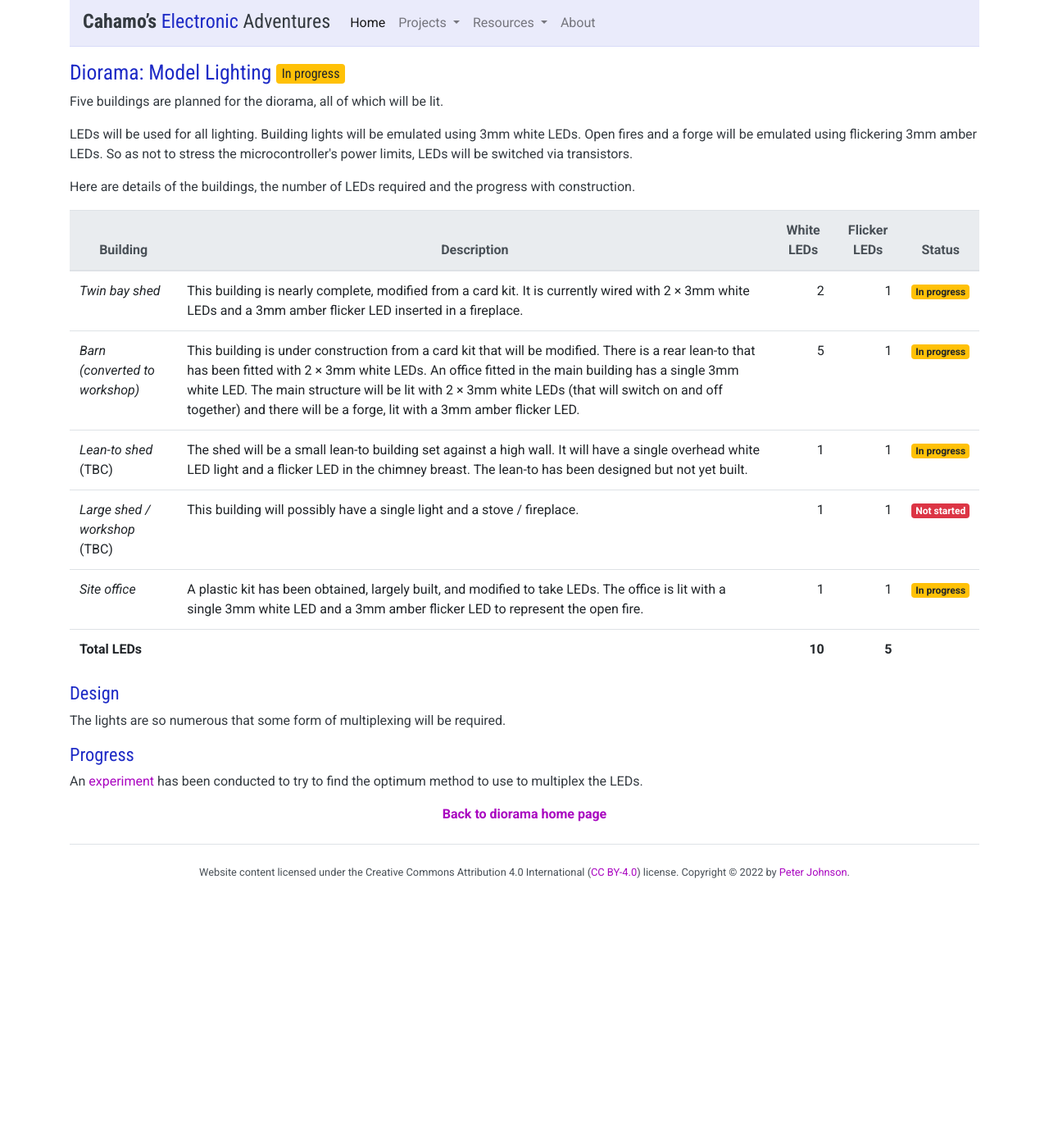
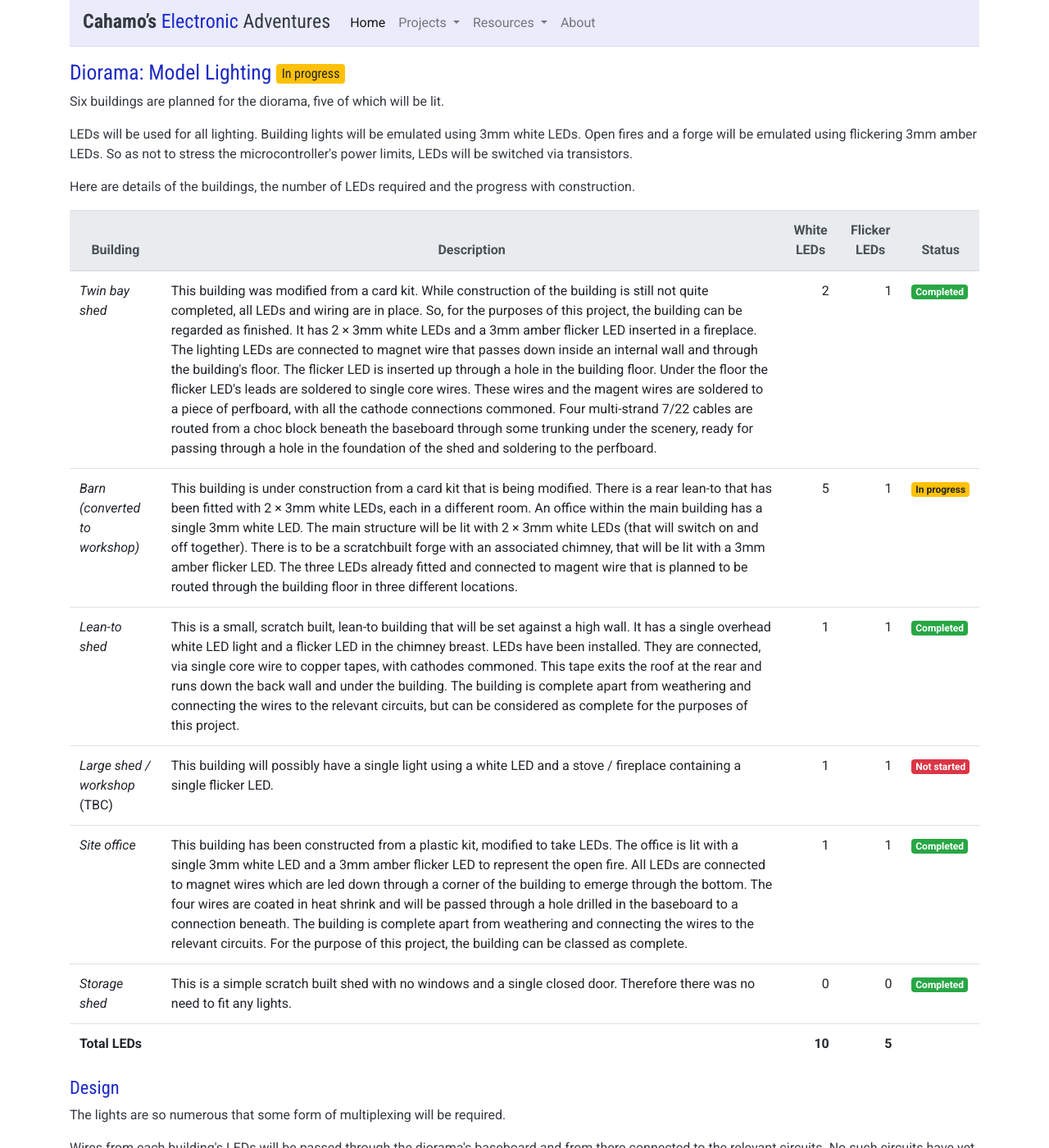
Before and after one commit to cahamo/cahamo.github.io, a Jekyll site: the page built from projects/diorama/lighting.html, in a window 1280 px wide and 1400 px high. Shown: the whole window at 82% size. Built offline with Jekyll 4.4.1, drawn with Linux system fonts in a browser that asks for light colours; comment, search, counter and statistics services are not loaded; some of the changed text lies outside the part shown.

Commit message:
Update diorama lighting page with recent progress

```diff
--- a/projects/diorama/lighting.html
+++ b/projects/diorama/lighting.html
@@ -3,7 +3,7 @@ layout: default
 ---
 <h1>Diorama: Model Lighting <span class="badge badge-warning">In&nbsp;progress</span></h1>
 
-<p>Five buildings are planned for the diorama, all of which will be lit.</p>
+<p>Six buildings are planned for the diorama, five of which will be lit.</p>
 
 <p>LEDs will be used for all lighting. Building lights will be emulated using 3mm white LEDs. Open fires and a forge will be emulated using flickering 3mm amber LEDs. So as not to stress the microcontroller's power limits, LEDs will be switched via transistors.</p>
 
@@ -22,38 +22,45 @@ layout: default
     <tbody>
         <tr>
             <td><em>Twin bay shed</em></td>
-            <td>This building is nearly complete, modified from a card kit. It is currently wired with 2 &times; 3mm white LEDs and a 3mm amber flicker LED inserted in a fireplace.</td>
+            <td>This building was modified from a card kit. While construction of the building is still not quite completed, all LEDs and wiring are in place. So, for the purposes of this project, the building can be regarded as finished. It has 2 &times; 3mm white LEDs and a 3mm amber flicker LED inserted in a fireplace. The lighting LEDs are connected to magnet wire that passes down inside an internal wall and through the building's floor. The flicker LED is inserted up through a hole in the building floor. Under the floor the flicker LED's leads are soldered to single core wires. These wires and the magent wires are soldered to a piece of perfboard, with all the cathode connections commoned. Four multi-strand 7/22 cables are routed from a choc block beneath the baseboard through some trunking under the scenery, ready for passing through a hole in the foundation of the shed and soldering to the perfboard.</td>
             <td class="text-right">2</td>
             <td class="text-right">1</td>
-            <td><span class="badge badge-warning">In progress</span></td>
+            <td><span class="badge badge-success">Completed</span></td>
         </tr>
         <tr>
             <td><em>Barn (converted to workshop)</em></td>
-            <td>This building is under construction from a card kit that will be modified. There is a rear lean-to that has been fitted with 2 &times; 3mm white LEDs. An office fitted in the main building has a single 3mm white LED. The main structure will be lit with 2 &times; 3mm white LEDs (that will switch on and off together) and there will be a forge, lit with a 3mm amber flicker LED.</td>
+            <td>This building is under construction from a card kit that is being modified. There is a rear lean-to that has been fitted with 2 &times; 3mm white LEDs, each in a different room. An office within the main building has a single 3mm white LED. The main structure will be lit with 2 &times; 3mm white LEDs (that will switch on and off together). There is to be a scratchbuilt forge with an associated chimney, that will be lit with a 3mm amber flicker LED. The three LEDs already fitted and connected to magent wire that is planned to be routed through the building floor in three different locations.</td>
             <td class="text-right">5</td>
             <td class="text-right">1</td>
             <td><span class="badge badge-warning">In progress</span></td>
         </tr>
         <tr>
-            <td><em>Lean-to shed</em> (TBC)</td>
-            <td>The shed will be a small lean-to building set against a high wall. It will have a single overhead white LED light and a flicker LED in the chimney breast. The lean-to has been designed but not yet built.</td>
+            <td><em>Lean-to shed</em></td>
+            <td>This is a small, scratch built, lean-to building that will be set against a high wall. It has a single overhead white LED light and a flicker LED in the chimney breast. LEDs have been installed. They are connected, via single core wire to copper tapes, with cathodes commoned. This tape exits the roof at the rear and runs down the back wall and under the building. The building is complete apart from weathering and connecting the wires to the relevant circuits, but can be considered as complete for the purposes of this project.</td>
             <td class="text-right">1</td>
             <td class="text-right">1</td>
-            <td><span class="badge badge-warning">In progress</span></td>
+            <td><span class="badge badge-success">Completed</span></td>
         </tr>
         <tr>
             <td><em>Large shed / workshop</em> (TBC)</td>
-            <td>This building will possibly have a single light and a stove / fireplace.</td>
+            <td>This building will possibly have a single light using a white LED and a stove / fireplace containing a single flicker LED.</td>
             <td class="text-right">1</td>
             <td class="text-right">1</td>
             <td><span class="badge badge-danger">Not started</span></td>
         </tr>
         <tr>
             <td><em>Site office</em></td>
-            <td>A plastic kit has been obtained, largely built, and modified to take LEDs. The office is lit with a single 3mm white LED and a 3mm amber flicker LED to represent the open fire.</td>
+            <td>This building has been constructed from a plastic kit, modified to take LEDs. The office is lit with a single 3mm white LED and a 3mm amber flicker LED to represent the open fire. All LEDs are connected to magnet wires which are led down through a corner of the building to emerge through the bottom. The four wires are coated in heat shrink and will be passed through a hole drilled in the baseboard to a connection beneath. The building is complete apart from weathering and connecting the wires to the relevant circuits. For the purpose of this project, the building can be classed as complete.</td>
             <td class="text-right">1</td>
             <td class="text-right">1</td>
-            <td><span class="badge badge-warning">In progress</span></td>
+            <td><span class="badge badge-success">Completed</span></td>
+        </tr>
+        <tr>
+            <td><em>Storage shed</em></td>
+            <td>This is a simple scratch built shed with no windows and a single closed door. Therefore there was no need to fit any lights.</td>
+            <td class="text-right">0</td>
+            <td class="text-right">0</td>
+            <td><span class="badge badge-success">Completed</span></td>
         </tr>
         <tr>
             <th scope="row" colspan="2">Total LEDs</th>
@@ -68,6 +75,8 @@ layout: default
 
 <p>The lights are so numerous that some form of multiplexing will be required.</p>
 
+<p>Wires from each building's LEDs will be passed through the diorama's baseboard and from there connected to the relevant circuits. No such circuits have yet been built.</p>
+
 <h2>Progress</h2>
 
 <p>An <a href="./experiment-3.html">experiment</a> has been conducted to try to find the optimum method to use to multiplex the LEDs.</p>
```
